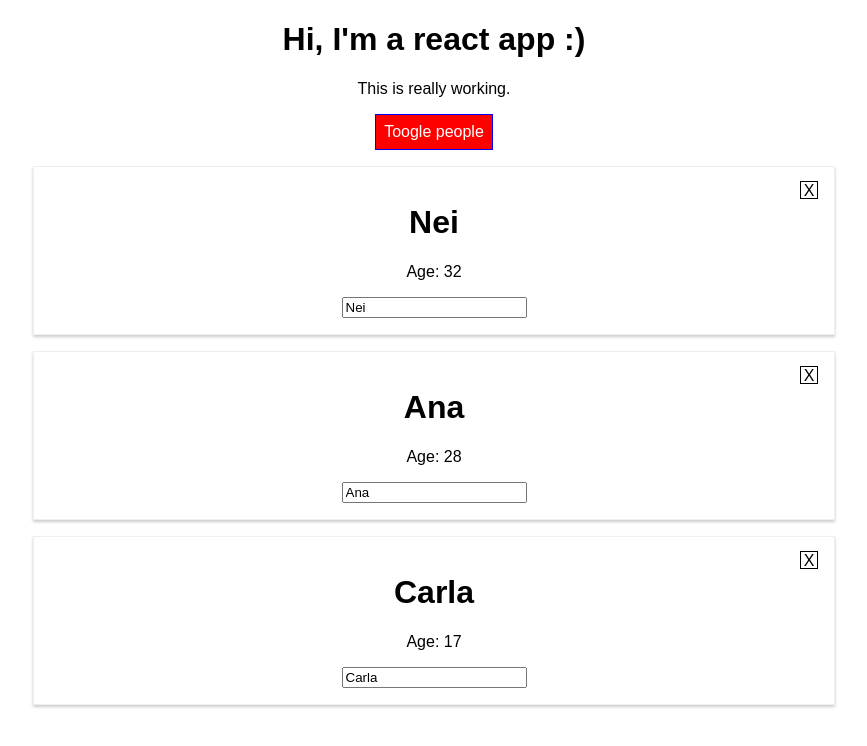
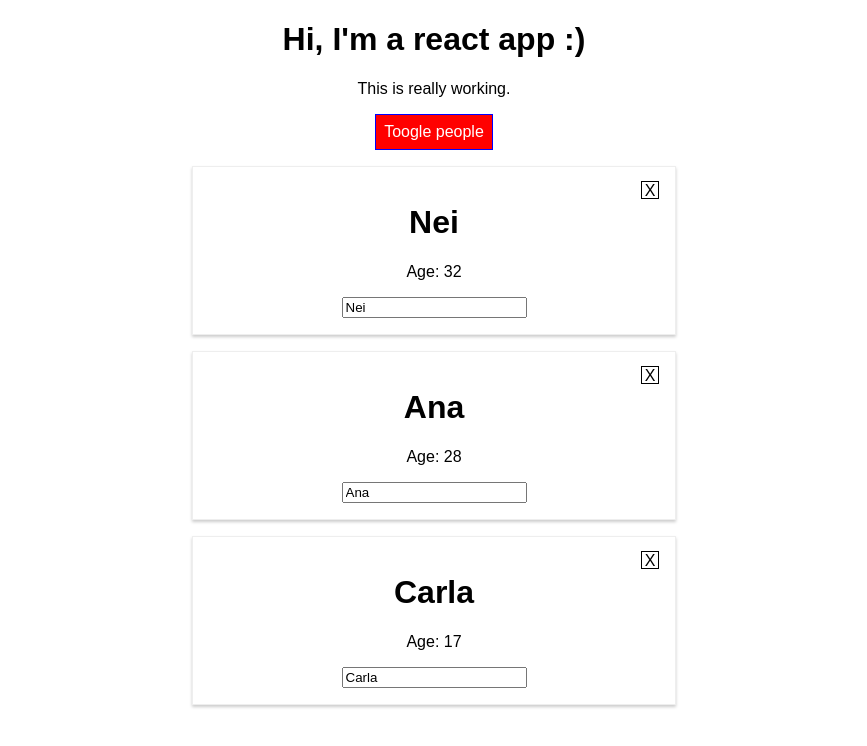
Before and after one commit to neigdias/react-app, a React (Create React App) app: page / in a window 1280 px wide. Both pictures are taken after a click on the button "Toogle people". Shown: the top 746 px of the page, without its empty margins (206-1073 px from the left). Built offline with nearby package versions, Linux system fonts and the light colour scheme.

Commit message:
Added @mediaType on person component using radium

```diff
--- a/src/App.js
+++ b/src/App.js
@@ -1,6 +1,6 @@
 import React, { Component } from 'react';
 import './App.css';
-import Radium from 'radium';
+import Radium, {StyleRoot} from 'radium';
 import Person from './Person/Person';
 
 class App extends Component {
@@ -85,12 +85,14 @@
     }
 
     return (
+      <StyleRoot>
       <div className="App">
         <h1>Hi, I'm a react app :)</h1>
         <p className={classes.join(' ')}>This is really working.</p>
         <button style={style} onClick={this.tooglePeopleHandler}>Toogle people</button>
         {people}
       </div>
+      </StyleRoot>
     );
   }
 }
--- a/src/Person/Person.js
+++ b/src/Person/Person.js
@@ -1,9 +1,15 @@
 import React from 'react';
 import './Person.css';
+import Radium from 'radium';
 
 const person = (props) => {
+    const style = {
+        '@media (min-width: 500px)' :{
+            width: '450px'
+        }
+    }
     return (
-        <div className="Person">
+        <div className="Person" style={style} >
             <div className="PersonClose" onClick={props.click}>X</div>
             <h1>{props.name}</h1>
             <p>Age: {props.age}</p>
@@ -11,4 +17,4 @@
         </div>
     );
 }
-export default person;
+export default Radium(person);
```
